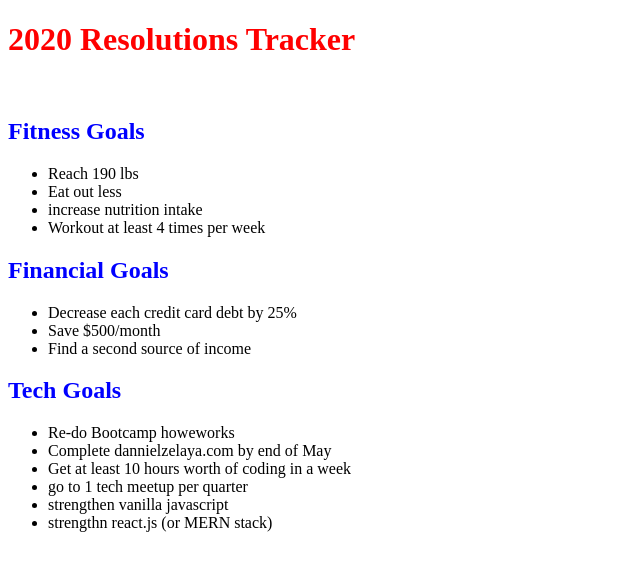
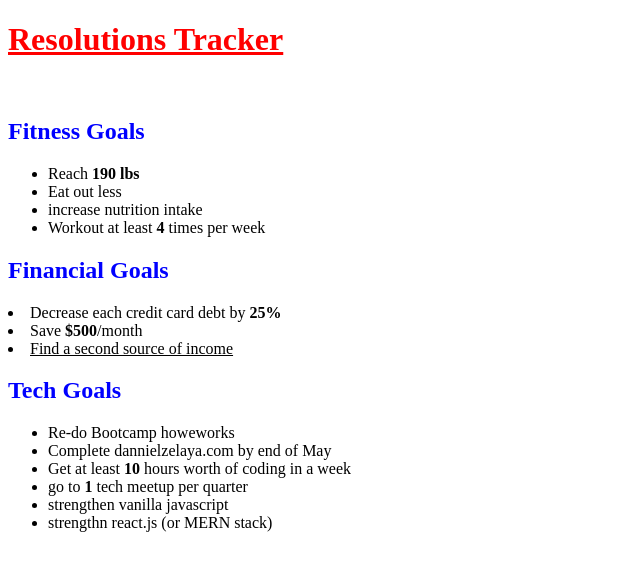
Before and after one commit to DanTheWebDevMan/2020Resolutions, a plain HTML site: page index.html in a window 1280 px wide. Shown: the whole page, without its empty margins (0-640 px from the left). Drawn offline with Linux system fonts and the light colour scheme.

Commit message:
applied some of the new CSS featues I learned today to the application

```diff
--- a/index.html
+++ b/index.html
@@ -6,15 +6,15 @@
 </head>
 
 <body>
-    <h1> 2020 Resolutions Tracker</h1>
+    <h1> <strong><u>Resolutions Tracker</u></strong> </h1>
     <br>
     <div id="fitness-goals">
         <h2> Fitness Goals</h2>
         <ul>
-            <li>Reach 190 lbs</li>
+            <li>Reach <b>190 lbs</b></li>
             <li>Eat out less</li>
             <li>increase nutrition intake</li>
-            <li>Workout at least 4 times per week</li>
+            <li>Workout at least <b>4</b> times per week</li>
             <div id="fitness-tracker">
                 <!-- in this section, mention: how many lbs left to 190, how many times i ate out this week, how many times i worked out this week -->
             </div>
@@ -24,13 +24,12 @@
 
     <div id="financial-goals">
         <h2>Financial Goals</h2>
-        <ul>
-            <li>Decrease each credit card debt by 25%</li>
-            <li>Save $500/month</li>
-            <li> Find a second source of income</li>
-            <div id="financial-tracker">
-                <!-- Chase, Capital one, CitBank -->
-            </div>
+        <li>Decrease each credit card debt by <b>25%</b></li>
+        <li>Save <b>$500</b>/month</li>
+        <li> <u>Find a second source of income</u></li>
+        <div id="financial-tracker">
+            <!-- Chase, Capital one, CitBank -->
+        </div>
 
         </ul>
     </div>
@@ -40,8 +39,8 @@
         <ul>
             <li>Re-do Bootcamp howeworks</li>
             <li>Complete dannielzelaya.com by end of May</li>
-            <li>Get at least 10 hours worth of coding in a week</li>
-            <li> go to 1 tech meetup per quarter</li>
+            <li>Get at least <b>10</b> hours worth of coding in a week</li>
+            <li> go to <b>1</b> tech meetup per quarter</li>
             <li> strengthen vanilla javascript</li>
             <li> strengthn react.js (or MERN stack)</li>
         </ul>
```
